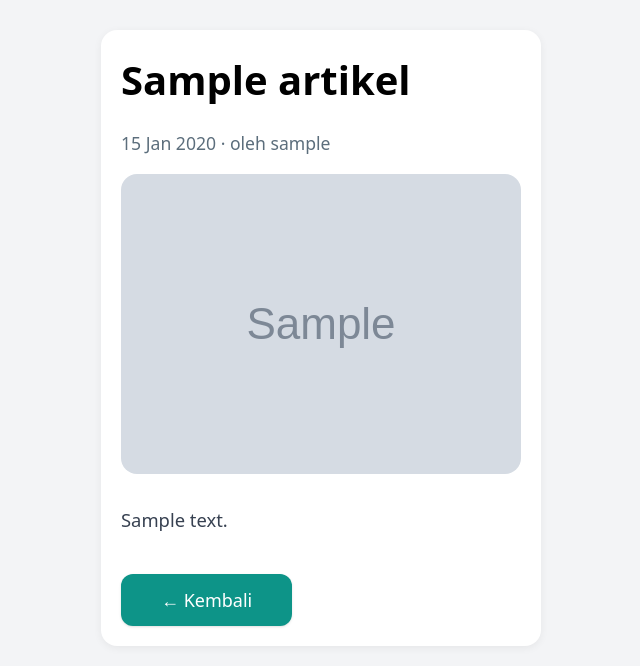
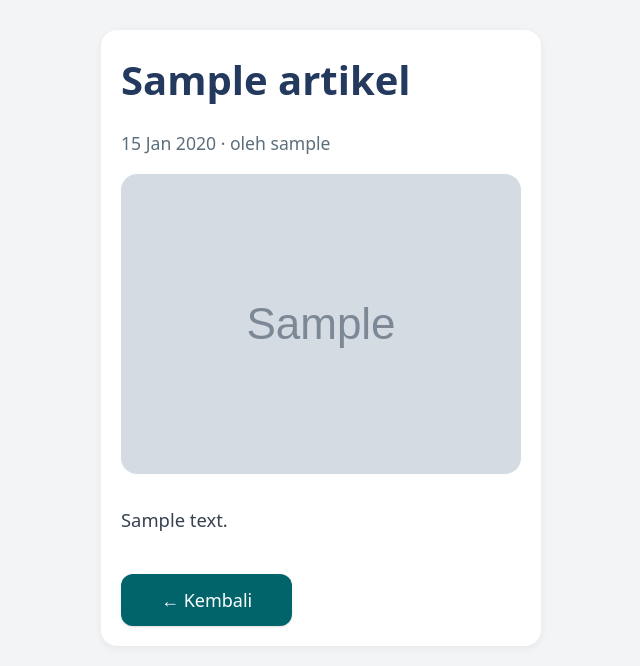
Before and after one commit to hades431/cari_kerja_id, a PHP site: the page made by tips kerja/detail_artikel.php in a window 1280 px wide. Shown: the part 104-770 px from the top of the page, without its empty margins (319-959 px from the left). Run offline with PHP 8.4, Linux system fonts and the light colour scheme; tables that the repository leaves empty or names only in its code hold one stand-in row (values such as "Sample post"); grey boxes marked "Sample" are stand-in pictures; some libraries are stand-ins or nearby versions.

Commit message:
ubah warna button

```diff
--- a/tips kerja/detail_artikel.php
+++ b/tips kerja/detail_artikel.php
@@ -45,7 +45,7 @@ $isi = nl2br(htmlspecialchars($isi_raw));
 
 <div
     style="max-width:900px;margin:30px auto;padding:20px;background:#fff;border-radius:16px;box-shadow:0 2px 8px rgba(0,0,0,0.06);">
-    <h1 style="font-size:2.5rem;font-weight:700;margin-bottom:0.5em;"><?php echo $title; ?></h1>
+    <h1 style="font-size:2.5rem;font-weight:700;margin-bottom:0.5em;color:#23395d;"><?php echo $title; ?></h1>
     <span style="color:#5c6e7c;font-size:1.1rem;margin-bottom:1.5em;display:block;margin-bottom:1em;">
         <?php echo $tanggal; ?> &middot; oleh <?php echo $author; ?>
     </span>
@@ -58,7 +58,7 @@ $isi = nl2br(htmlspecialchars($isi_raw));
     </div>
     <div style="margin-top:2.5em;">
         <a href="../tips kerja/info_tips_kerja.php"
-            class="inline-block px-10 py-3 text-lg font-medium rounded-xl bg-teal-600 text-white shadow hover:bg-black transition-colors duration-200">
+            class="inline-block px-10 py-3 text-lg font-medium rounded-xl bg-[#00646A] text-white shadow hover:bg-black transition-colors duration-200">
             &#8592; Kembali
         </a>
     </div>
```
